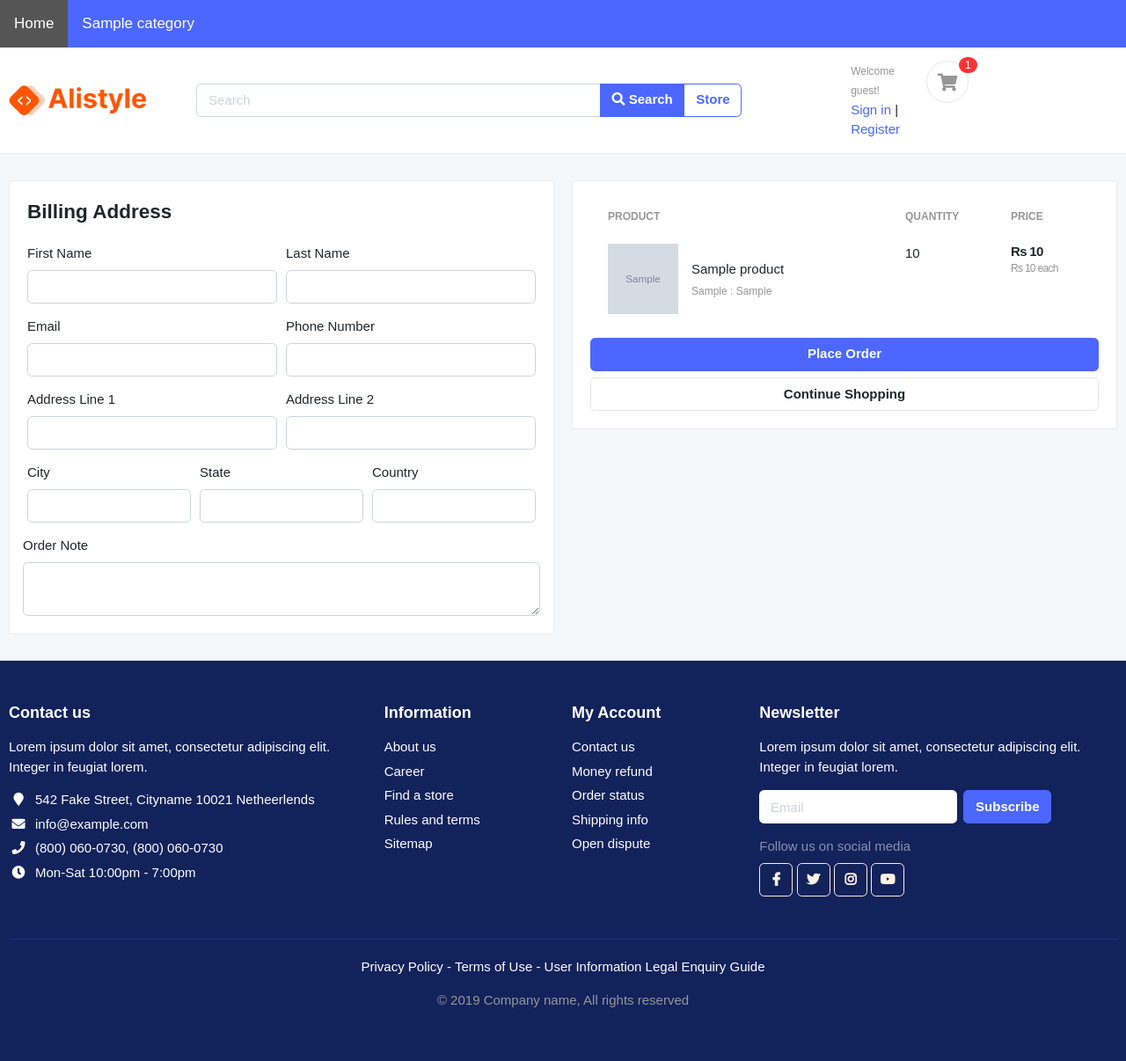
After one commit to aryanmundra/djangomainproject, a Django app: template templates/store/checkout.html in a window 1280 px wide. The commit adds this page. Shown: the whole page at 88% size. Run offline with Django 3.2, Linux system fonts and the light colour scheme; the template is opened without the code that fills it: most values are stand-ins (such as "Sample title", 1, 10 or a date in 2020); grey boxes marked "Sample" are stand-in pictures; some libraries are stand-ins or nearby versions; some web fonts are replaced.

Commit message:
checkout without main

```diff
--- a/carts/urls.py
+++ b/carts/urls.py
@@ -6,4 +6,5 @@ urlpatterns = [
             path('add_cart/<int:product_id>/', views.add_cart, name='add_cart'),
             path('remove_cart/<int:product_id>/', views.remove_cart, name='remove_cart'),
             path('remove_cart_item/<int:product_id>/', views.remove_cart_item, name='remove_cart_item'),
+            path('checkout/', views.checkout, name='checkout'),
 ]
--- a/templates/store/cart.html
+++ b/templates/store/cart.html
@@ -88,7 +88,7 @@
 			<p class="text-center mb-3">
 				<img src="{% static './images/misc/payments.png' %}" height="26">
 			</p>
-			<a href="./place-order.html" class="btn btn-primary btn-block"> Checkout </a>
+			<a href="{% url 'checkout' %}" class="btn btn-primary btn-block"> Checkout </a>
 			<a href="{% url 'store' %}" class="btn btn-light btn-block">Continue Shopping</a>
 		</div> <!-- card-body.// -->
 		</div> <!-- card.// -->
--- /dev/null
+++ b/templates/store/checkout.html
@@ -0,0 +1,140 @@
+{% extends 'base.html' %}
+{% load static %}
+
+{% block content %}
+
+
+<section class="section-content padding-y bg">
+<div class="container">
+
+<!-- ============================ COMPONENT 1 ================================= -->
+
+<div class="row">
+	<aside class="col-lg-6">
+<div class="card">
+  <div class="card-body">
+    <h4 class="card-title mb-4">Billing Address</h4>
+    <form action="#" method="POST">
+      {% csrf_token %}
+      <div class="form-row">
+        <div class="col form-group">
+          <label for="">First Name</label>
+          <input type="text" name="first_name" class="form-control" required>
+        </div>
+        <div class="col form-group">
+          <label for="">Last Name</label>
+          <input type="text" name="last_name" class="form-control" required>
+        </div>
+      </div>
+      <div class="form-row">
+        <div class="col form-group">
+          <label for="">Email</label>
+          <input type="email" name="email" class="form-control" required>
+        </div>
+        <div class="col form-group">
+          <label for="">Phone Number</label>
+          <input type="text" name="phone" class="form-control" required>
+        </div>
+      </div>
+      <div class="form-row">
+        <div class="col form-group">
+          <label for="">Address Line 1</label>
+          <input type="text" name="address_line_1" class="form-control" required>
+        </div>
+        <div class="col form-group">
+          <label for="">Address Line 2</label>
+          <input type="text" name="address_line_2" class="form-control">
+        </div>
+      </div>
+      <div class="form-row">
+        <div class="col form-group">
+          <label for="">City</label>
+          <input type="text" name="city" class="form-control" required>
+        </div>
+        <div class="col form-group">
+          <label for="">State</label>
+          <input type="text" name="state" class="form-control" required>
+        </div>
+        <div class="col form-group">
+          <label for="">Country</label>
+          <input type="text" name="country" class="form-control" required>
+        </div>
+        </div>
+        <div class="form-row">
+          <label for="">Order Note</label>
+          <textarea name="order_note" rows="2" class="form-control"></textarea>
+        </div>
+
+
+  </div>
+</div> <!-- card.// -->
+
+	</aside> <!-- col.// -->
+	<aside class="col-lg-6">
+
+		<div class="card">
+		<div class="card-body">
+      <table class="table table-borderless table-shopping-cart">
+      <thead class="text-muted">
+      <tr class="small text-uppercase">
+        <th scope="col">Product</th>
+        <th scope="col" width="120">Quantity</th>
+        <th scope="col" width="120">Price</th>
+
+      </tr>
+      </thead>
+      <tbody>
+
+      {% for cart_item in cart_items %}
+      <tr>
+      	<td>
+      		<figure class="itemside align-items-center">
+      			<div class="aside"><img src="{{ cart_item.product.images.url }}" class="img-sm"></div>
+      			<figcaption class="info">
+      				<a href="{{ cart_item.product.get_url }}" class="title text-dark">{{ cart_item.product.product_name }}</a>
+      				<p class="text-muted small">
+      					{% if cart_item.variations.all %}
+      						{% for item in cart_item.variations.all %}
+      							{{ item.variation_category | capfirst }} : {{ item.variation_value | capfirst }} <br>
+      						{% endfor %}
+      					{% endif %}
+      				</p>
+      			</figcaption>
+      		</figure>
+      	</td>
+      	<td>
+      		<!-- col.// -->
+      				<label for="">{{cart_item.quantity}}</label>
+      	</td>
+      	<td>
+      		<div class="price-wrap">
+      			<var class="price">Rs {{ cart_item.sub_total }}</var>
+      			<small class="text-muted"> Rs {{ cart_item.product.price }} each </small>
+      		</div> <!-- price-wrap .// -->
+      	</td>
+
+      </tr>
+      {% endfor %}
+
+      </tbody>
+      </table>
+
+      <button type="submit" name="submit" class="btn btn-primary btn-block">Place Order</button>
+			<a href="{% url 'store' %}" class="btn btn-light btn-block">Continue Shopping</a>
+      </form>
+		</div> <!-- card-body.// -->
+		</div> <!-- card.// -->
+
+
+</aside> <!-- col.// -->
+
+
+</div> <!-- row.// -->
+
+<!-- ============================ COMPONENT 1 END .// ================================= -->
+
+</div> <!-- container .//  -->
+</section>
+<!-- ========================= SECTION CONTENT END// ========================= -->
+
+{% endblock %}
```
Also changed, not shown: carts/views.py (+28 -0 lines), templates/store/backupstore.html (added, +111 -0 lines), carts/migrations/0004_auto_20210622_1256.py (added), db.sqlite3.
